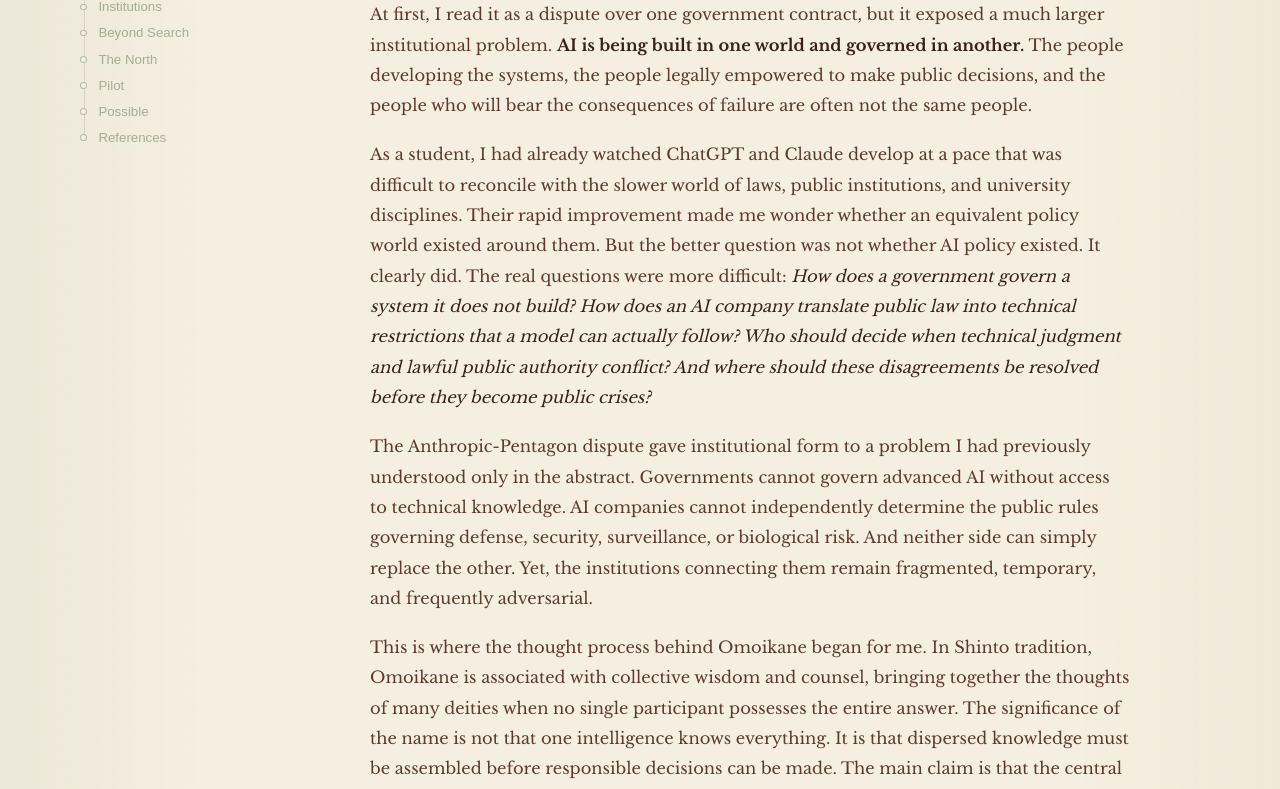
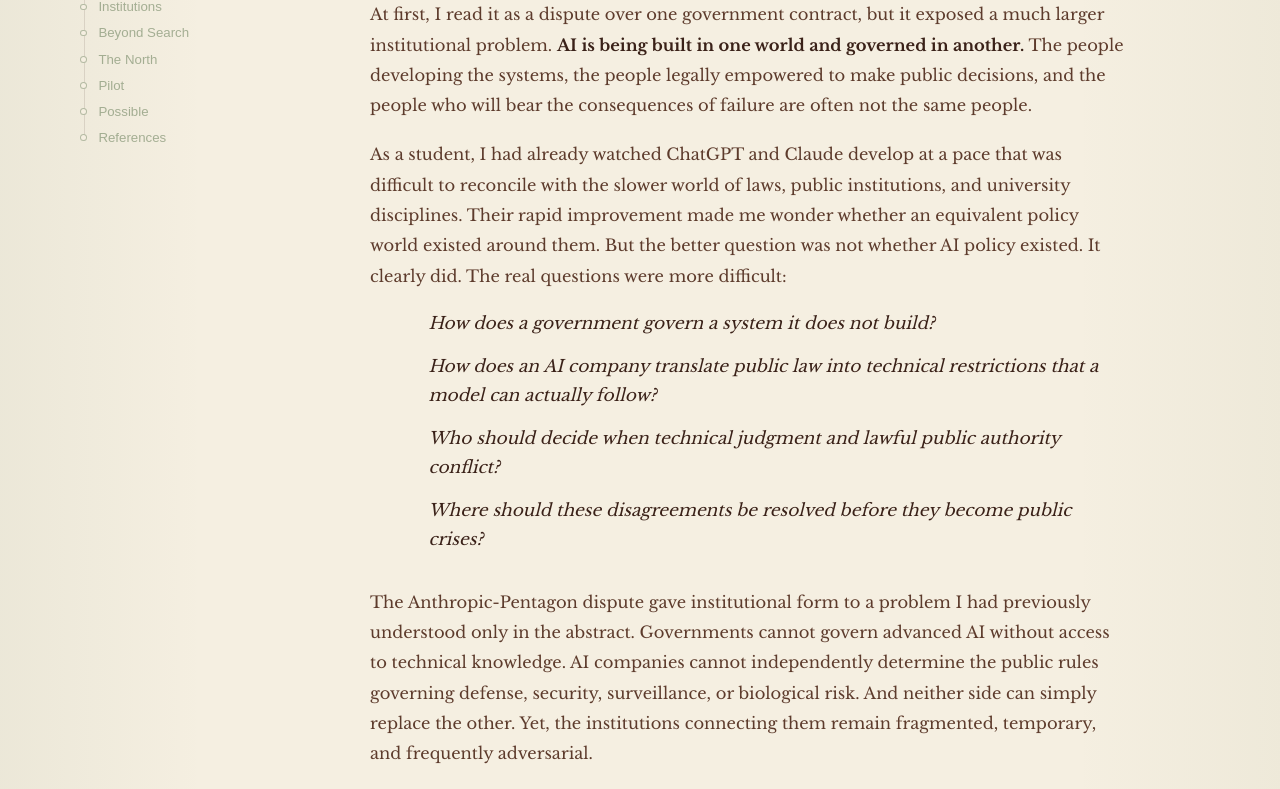
Before and after one commit to saykig/cepheus, a Next.js app: page /essays/the-omoikane-link in a window 1280 px wide. Shown: the part 920-1709 px from the top of the page. Built offline with nearby package versions, Linux system fonts and the light colour scheme; a web font is replaced by a local one.

Commit message:
Emphasize Omoikane essay questions

```diff
--- a/app/essays/the-omoikane-link/page.tsx
+++ b/app/essays/the-omoikane-link/page.tsx
@@ -87,15 +87,31 @@
             improvement made me wonder whether an equivalent policy world
             existed around them. But the better question was not whether AI
             policy existed. It clearly did. The real questions were more
-            difficult:{' '}
-            <em>
-              How does a government govern a system it does not build? How does
-              an AI company translate public law into technical restrictions
-              that a model can actually follow? Who should decide when technical
-              judgment and lawful public authority conflict? And where should
-              these disagreements be resolved before they become public crises?
-            </em>
+            difficult:
           </p>
+          <ol className="essay-questions">
+            <li>
+              <em>How does a government govern a system it does not build?</em>
+            </li>
+            <li>
+              <em>
+                How does an AI company translate public law into technical
+                restrictions that a model can actually follow?
+              </em>
+            </li>
+            <li>
+              <em>
+                Who should decide when technical judgment and lawful public
+                authority conflict?
+              </em>
+            </li>
+            <li>
+              <em>
+                Where should these disagreements be resolved before they become
+                public crises?
+              </em>
+            </li>
+          </ol>
           <p>
             The Anthropic-Pentagon dispute gave institutional form to a problem I
             had previously understood only in the abstract. Governments cannot
--- a/app/global.css
+++ b/app/global.css
@@ -585,6 +585,25 @@
 
 .essay-body li {
   margin-bottom: 0.55rem;
+}
+
+.essay-body .essay-questions {
+  margin: 0.25rem 0 2rem 2.4rem;
+  padding-left: 0.8rem;
+}
+
+.essay-body .essay-questions li {
+  margin-bottom: 0.9rem;
+  padding-left: 0.45rem;
+  color: var(--ink);
+  font-size: 1.06rem;
+  line-height: 1.7;
+}
+
+.essay-body .essay-questions li::marker {
+  color: var(--olive);
+  font-family: var(--font-body), Georgia, serif;
+  font-style: normal;
 }
 
 .essay-side {
```
